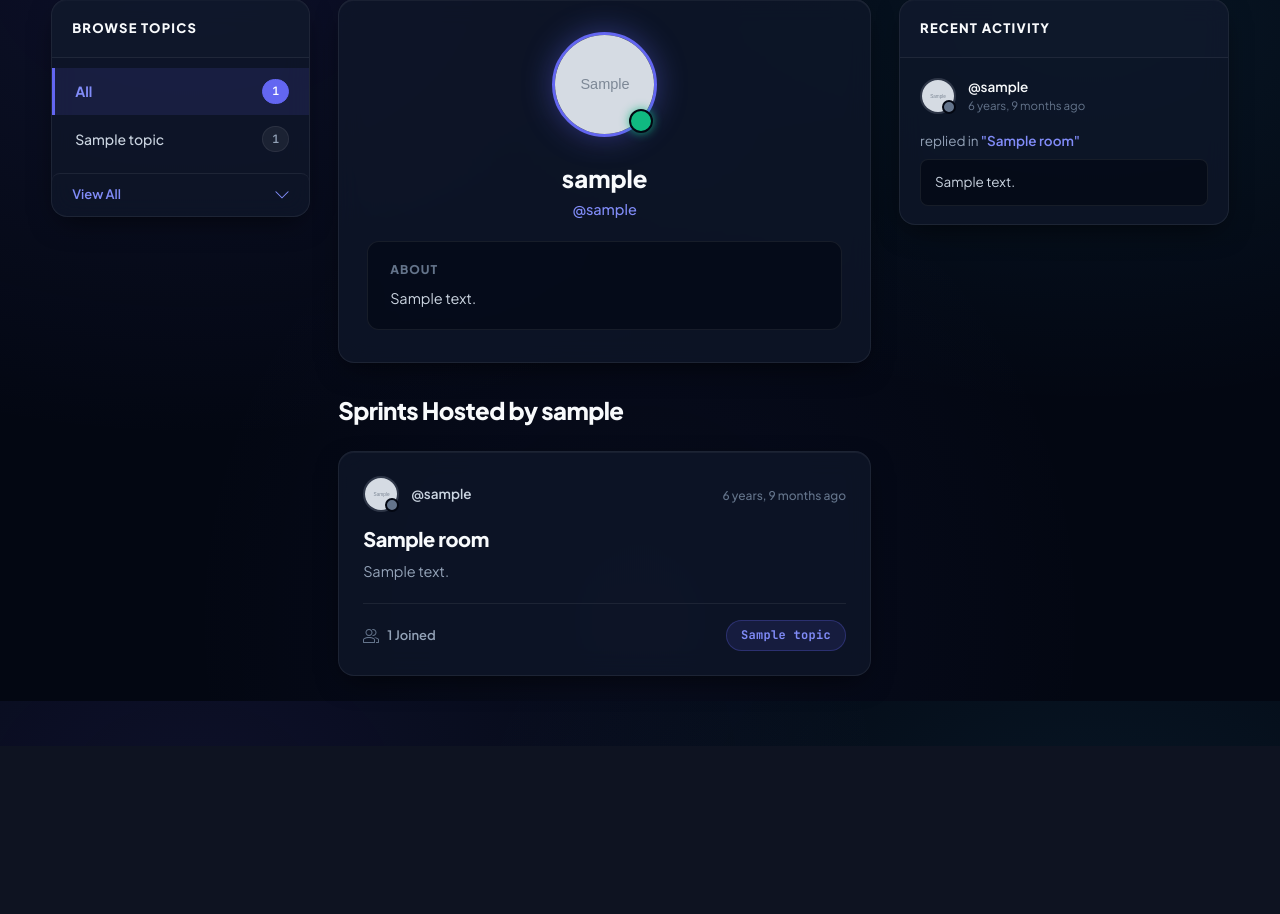
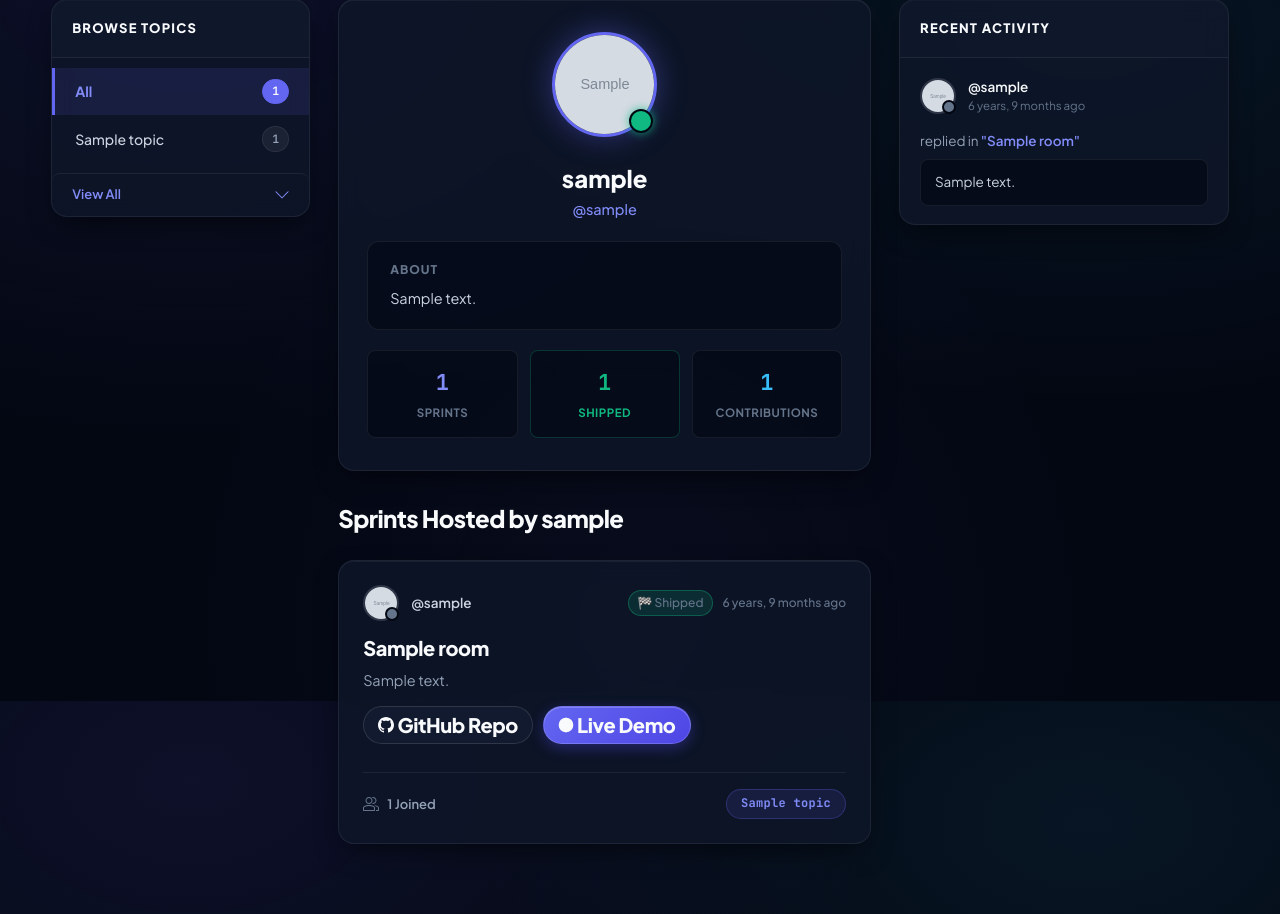
Before and after one commit to HusseinAshraf10/DevSprint, a Django app: page /profile/1/ in a window 1280 px wide. Shown: the part 99-1013 px from the top of the page. Before the commit the page ends 800 px from the top, so only its background shows below. Run offline with Django 5.2, Linux system fonts and the light colour scheme; tables that the repository leaves empty hold one stand-in row (values such as "Sample post"); grey boxes marked "Sample" are stand-in pictures.

Commit message:
feat: implement Dev Passport profile, shipped verification badges, and update README

```diff
--- a/base/models.py
+++ b/base/models.py
@@ -30,6 +30,9 @@ class Room(models.Model):
     topic = models.ForeignKey(Topic, on_delete=models.SET_NULL, null=True)
     name = models.CharField(max_length=200)
     description = models.TextField(null=True, blank= True)
+    github_url = models.URLField(max_length=300, null=True, blank=True)
+    demo_url = models.URLField(max_length=300, null=True, blank=True)
+    is_completed = models.BooleanField(default=False)
     participants = models.ManyToManyField(User, related_name="participants", blank=True)
     updated = models.DateTimeField(auto_now=True)
     created = models.DateTimeField(auto_now_add=True)
--- a/base/templates/base/feed_component.html
+++ b/base/templates/base/feed_component.html
@@ -7,16 +7,44 @@
       </div>
       <span>@{{room.host.username}}</span>
     </a>
-    <div class="roomListRoom__actions">
+    <div class="roomListRoom__actions" style="display: flex; align-items: center; gap: 1rem;">
+      {% if room.is_completed %}
+      <span class="sprint-badge sprint-badge--shipped">🏁 Shipped</span>
+      {% else %}
+      <span class="sprint-badge sprint-badge--active">⚡ Active</span>
+      {% endif %}
       <span>{{room.created|timesince}} ago</span>
     </div>
   </div>
+
   <div class="roomListRoom__content">
     <a href="{% url 'room' room.id %}">{{room.name}}</a>
-    <p>
-      {{ room.description|default:"No description provided for this sprint."|truncatewords:28 }}
-    </p>
+    <p>{{ room.description|default:"No description provided for this sprint."|truncatewords:28 }}</p>
+
+    {% if room.github_url or room.demo_url %}
+    <div class="sprint-links">
+      {% if room.github_url %}
+      <a href="{{ room.github_url }}" target="_blank" rel="noopener noreferrer" class="btn btn--dark btn--pill sprint-link-btn">
+        <svg viewBox="0 0 24 24" width="14" height="14" fill="currentColor">
+          <path d="M12 0c-6.626 0-12 5.373-12 12 0 5.302 3.438 9.8 8.207 11.387.599.111.793-.261.793-.577v-2.234c-3.338.726-4.033-1.416-4.033-1.416-.546-1.387-1.333-1.756-1.333-1.756-1.089-.745.083-.729.083-.729 1.205.084 1.839 1.237 1.839 1.237 1.07 1.834 2.807 1.304 3.492.997.107-.775.418-1.305.762-1.604-2.665-.305-5.467-1.334-5.467-5.931 0-1.311.469-2.381 1.236-3.221-.124-.303-.535-1.524.117-3.176 0 0 1.008-.322 3.301 1.23.957-.266 1.983-.399 3.003-.404 1.02.005 2.047.138 3.006.404 2.291-1.552 3.297-1.23 3.297-1.23.653 1.653.242 2.874.118 3.176.77.84 1.235 1.911 1.235 3.221 0 4.609-2.807 5.624-5.479 5.921.43.372.823 1.102.823 2.222v3.293c0 .319.192.694.801.576 4.765-1.589 8.199-6.086 8.199-11.386 0-6.627-5.373-12-12-12z" />
+        </svg>
+        GitHub Repo
+      </a>
+      {% endif %}
+      {% if room.demo_url %}
+      <a href="{{ room.demo_url }}" target="_blank" rel="noopener noreferrer" class="btn btn--main btn--pill sprint-link-btn">
+        <svg viewBox="0 0 24 24" width="14" height="14" fill="none" stroke="currentColor" stroke-width="2">
+          <circle cx="12" cy="12" r="10"></circle>
+          <line x1="2" y1="12" x2="22" y2="12"></line>
+          <path d="M12 2a15.3 15.3 0 0 1 4 10 15.3 15.3 0 0 1-4 10 15.3 15.3 0 0 1-4-10 15.3 15.3 0 0 1 4-10z"></path>
+        </svg>
+        Live Demo
+      </a>
+      {% endif %}
+    </div>
+    {% endif %}
   </div>
+
   <div class="roomListRoom__meta">
     <a href="{% url 'room' room.id %}" class="roomListRoom__joined">
       <svg version="1.1" xmlns="http://www.w3.org/2000/svg" width="32" height="32" viewBox="0 0 32 32">
--- a/base/templates/base/profile.html
+++ b/base/templates/base/profile.html
@@ -10,7 +10,7 @@
       <div class="profile">
         <div class="profile__avatar">
           <div class="avatar avatar--large active">
-              <img src="{{ user.avatar.url }}" />
+            <img src="{{ user.avatar.url }}" alt="{{ user.username }}" />
           </div>
         </div>
         <div class="profile__info">
@@ -22,9 +22,25 @@
         </div>
         <div class="profile__about">
           <h3>About</h3>
-            <p>
-              {{ user.bio|default:"No bio yet." }}
-            </p>
+          <p>{{ user.bio|default:"No bio yet." }}</p>
+        </div>
+
+        <!-- 🚀 Dev Passport Stats Grid -->
+        <div class="passport-grid">
+          <div class="passport-stat">
+            <span class="passport-stat__number passport-stat__number--indigo">{{ total_sprints_count }}</span>
+            <span class="passport-stat__label">Sprints</span>
+          </div>
+
+          <div class="passport-stat passport-stat--shipped">
+            <span class="passport-stat__number passport-stat__number--emerald">{{ completed_count }}</span>
+            <span class="passport-stat__label passport-stat__label--emerald">Shipped</span>
+          </div>
+
+          <div class="passport-stat">
+            <span class="passport-stat__number passport-stat__number--cyan">{{ contributions_count }}</span>
+            <span class="passport-stat__label">Contributions</span>
+          </div>
         </div>
       </div>
 
@@ -38,9 +54,8 @@
     </div>
     <!-- Room List End -->
 
-      <!-- Activities Start -->
+    <!-- Activities -->
     {% include 'base/activity_component.html' %}
-      <!-- Activities End -->
   </div>
 </main>
 
--- a/base/views.py
+++ b/base/views.py
@@ -102,7 +102,21 @@ def profile(request, pk):
     rooms = user.room_set.all()
     room_messages = user.message_set.all()
     topics = Topic.objects.all()
-    context = {"user": user, "rooms": rooms, "room_messages": room_messages, "topics":topics}
+
+    # Dev Passport Metrics
+    completed_count = rooms.filter(is_completed=True).count()
+    total_sprints_count = rooms.count()
+    contributions_count = room_messages.count()
+
+    context = {
+        "user": user,
+        "rooms": rooms,
+        "room_messages": room_messages,
+        "topics": topics,
+        "completed_count": completed_count,
+        "total_sprints_count": total_sprints_count,
+        "contributions_count": contributions_count,
+    }
     return render(request, "base/profile.html", context)
 
 @login_required(login_url="login")
@@ -117,6 +131,8 @@ def CreateRoom(request):
             topic=topic,
             name=request.POST.get("name"),
             description= request.POST.get("description"),
+            github_url=request.POST.get("github_url"),
+            demo_url=request.POST.get("demo_url"),
         )
         return redirect("home")
     context = {"form": form, "topics":topics}
@@ -136,10 +152,13 @@ def updateRoom(request, pk):
         room.name = request.POST.get("name")
         room.topic = topic
         room.description = request.POST.get("description")
+        room.github_url = request.POST.get("github_url")
+        room.demo_url = request.POST.get("demo_url")
+        room.is_completed = 'is_completed' in request.POST
         room.save()
         return redirect("home")
 
-    context = {"form": form, "topics": topics}
+    context = {"form": form, "topics": topics, "room": room}
     return render(request, "base/room_form.html", context)
 
 @login_required(login_url="login")
--- a/static/styles/style.css
+++ b/static/styles/style.css
@@ -1351,3 +1351,85 @@ a:hover {
 .scroll::-webkit-scrollbar-thumb:hover {
   background-color: var(--border-active);
 }
+
+
+
+/*==============================
+=>  Dev Passport & Sprint Badges
+================================*/
+
+.passport-grid {
+  display: grid;
+  grid-template-columns: repeat(3, 1fr);
+  gap: 1.2rem;
+  margin-top: 2rem;
+  text-align: center;
+}
+
+.passport-stat {
+  background: rgba(3, 7, 18, 0.6);
+  padding: 1.4rem;
+  border-radius: var(--radius-sm);
+  border: 1px solid var(--border-subtle);
+}
+
+.passport-stat--shipped {
+  border-color: rgba(16, 185, 129, 0.25);
+}
+
+.passport-stat__number {
+  font-size: 2.2rem;
+  font-weight: 800;
+  font-family: 'JetBrains Mono', monospace;
+  display: block;
+}
+
+.passport-stat__number--indigo { color: var(--color-main-light); }
+.passport-stat__number--emerald { color: var(--color-emerald); }
+.passport-stat__number--cyan { color: var(--color-cyan); }
+
+.passport-stat__label {
+  font-size: 1.15rem;
+  text-transform: uppercase;
+  letter-spacing: 0.5px;
+  color: var(--text-dim);
+  font-weight: 700;
+}
+
+.passport-stat__label--emerald {
+  color: var(--color-emerald);
+}
+
+/* Sprint Badges & Action Links */
+.sprint-badge {
+  padding: 0.25rem 0.8rem;
+  border-radius: var(--radius-full);
+  font-size: 1.15rem;
+  font-weight: 700;
+  display: inline-block;
+}
+
+.sprint-badge--shipped {
+  background: rgba(16, 185, 129, 0.15);
+  color: #10b981;
+  border: 1px solid rgba(16, 185, 129, 0.35);
+}
+
+.sprint-badge--active {
+  background: rgba(99, 102, 241, 0.12);
+  color: #818cf8;
+  border: 1px solid rgba(99, 102, 241, 0.28);
+}
+
+.sprint-links {
+  display: flex;
+  gap: 1rem;
+  margin-top: 1.4rem;
+  flex-wrap: wrap;
+}
+
+.sprint-link-btn {
+  padding: 0.5rem 1.4rem;
+  font-size: 1.25rem;
+  gap: 0.6rem;
+}
```
Also changed, not shown: base/templates/base/room_form.html (+42 -4 lines), README.md, base/migrations/0004_room_demo_url_room_github_url_room_is_completed.py (added). Lines whose indentation alone changed are shown as unchanged.
